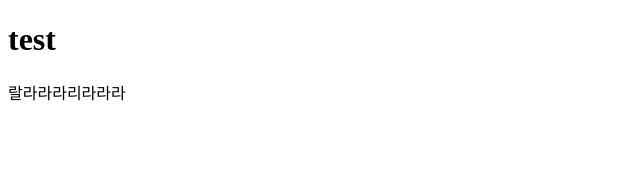
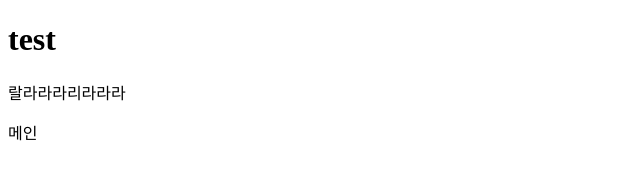
Before and after one commit to 0FF-0-1/test1, a plain HTML site: page index.html in a window 1280 px wide. Shown: the full height of the page, 0-640 px from the left. Drawn offline with Linux system fonts and the light colour scheme.

Commit message:
메인 추가

```diff
--- a/index.html
+++ b/index.html
@@ -8,5 +8,6 @@
 <body>
     <h1>test</h1>
     <p>랄라라라리라라라</p>
+    <p> 메인</p>
 </body>
 </html>
```
